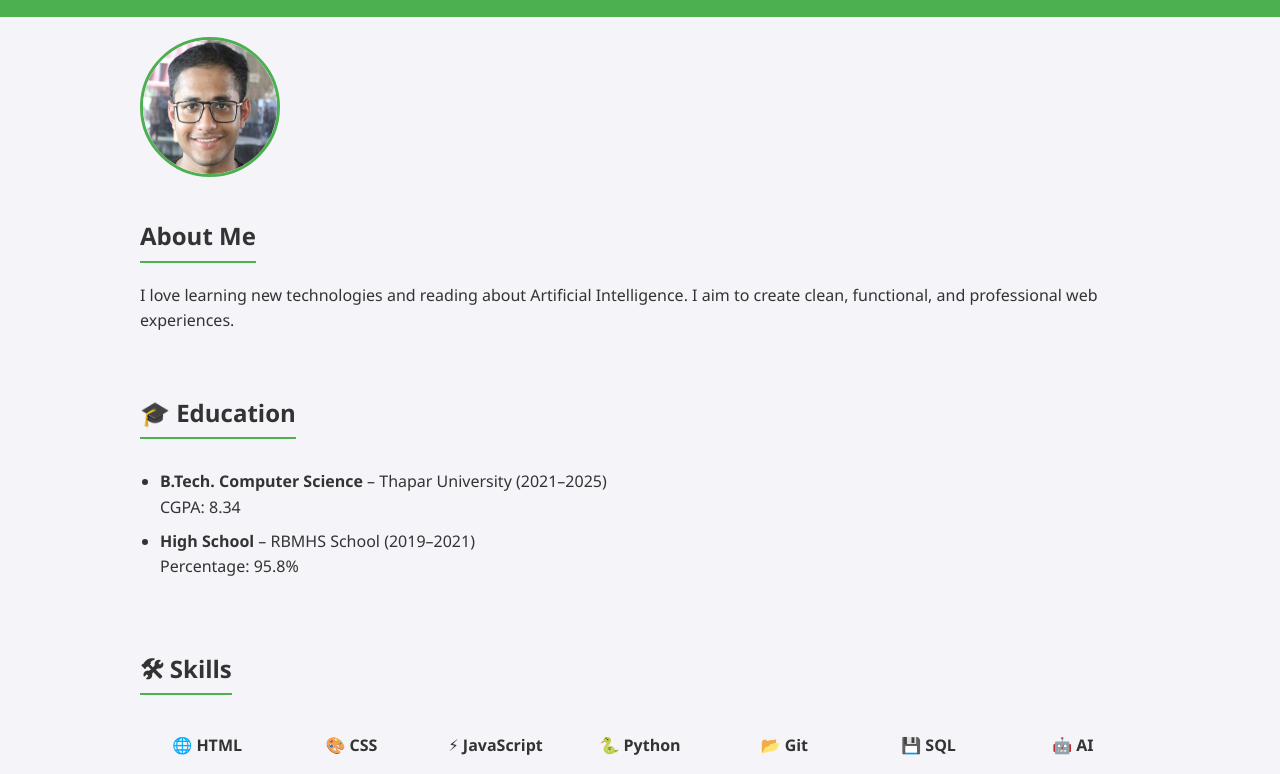
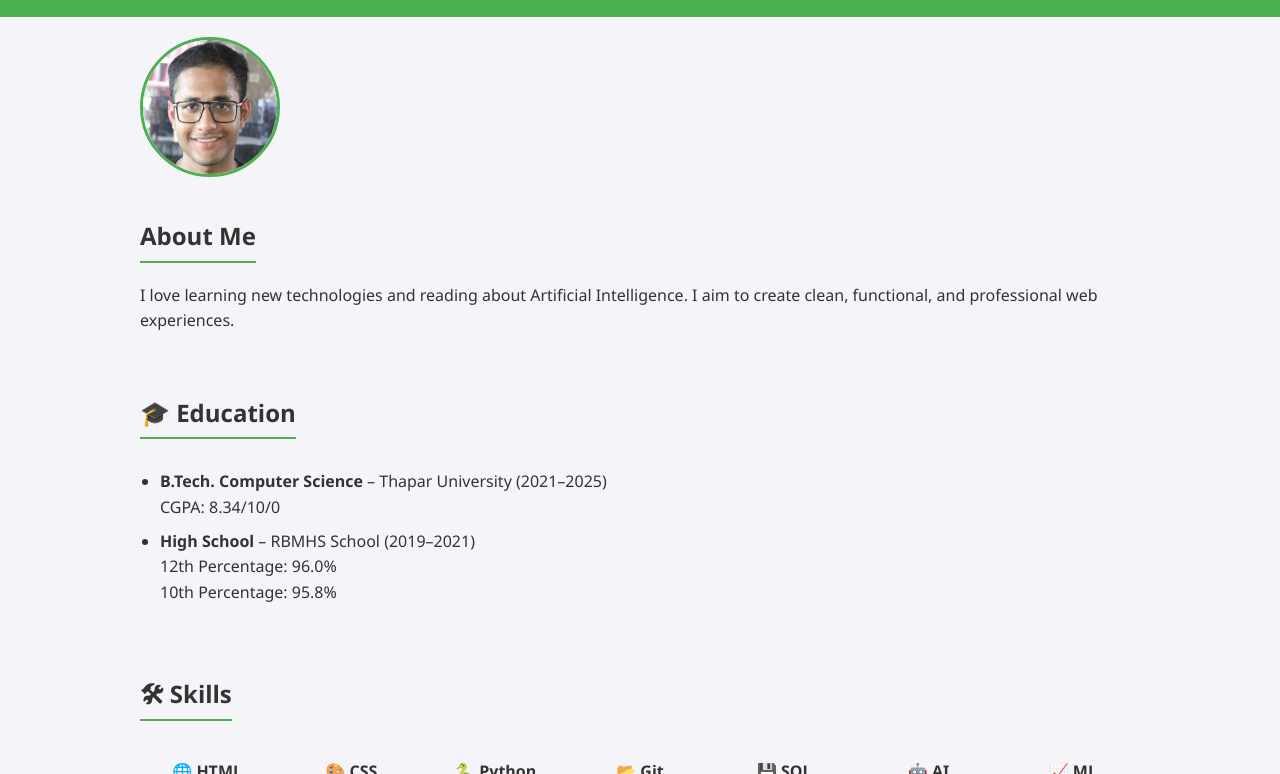
Before and after one commit to HardikTIET/my-portfolio, a plain HTML site: page index.html in a window 1280 px wide. Shown: the part 157-931 px from the top of the page. Drawn offline with nearby package versions, Linux system fonts and the light colour scheme.

Commit message:
Simple HTML and CSS

```diff
--- a/index.html
+++ b/index.html
@@ -30,8 +30,8 @@
   <section id="education" class="container">
     <h2>🎓 Education</h2>
     <ul>
-      <li><strong>B.Tech. Computer Science</strong> – Thapar University (2021–2025)<br>CGPA: 8.34</li>
-      <li><strong>High School</strong> – RBMHS School (2019–2021)<br>Percentage: 95.8%</li>
+      <li><strong>B.Tech. Computer Science</strong> – Thapar University (2021–2025)<br>CGPA: 8.34/10/0</li>
+      <li><strong>High School</strong> – RBMHS School (2019–2021)<br>12th Percentage: 96.0%<br>10th Percentage: 95.8%</li>
     </ul>
   </section>
 
@@ -41,7 +41,6 @@
     <div class="skills-grid">
       <span>🌐 HTML</span>
       <span>🎨 CSS</span>
-      <span>⚡ JavaScript</span>
       <span>🐍 Python</span>
       <span>📂 Git</span>
       <span>💾 SQL</span>
```
